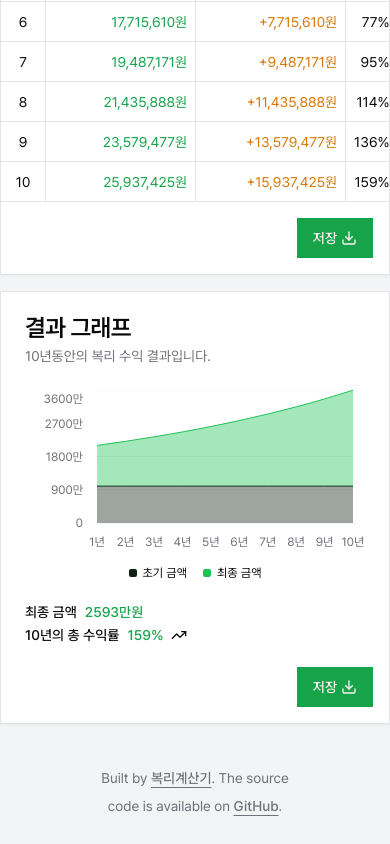
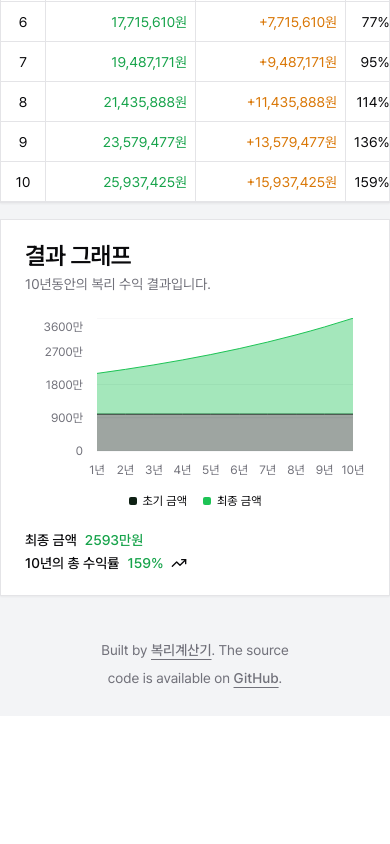
Before and after one commit to PARKmaker/Growi, a React (Vite) app in the folder client/: page /tools/compound-calculator in a window 390 px wide. Shown: the part 1597-2441 px from the top of the page. After the commit the page ends 2313 px from the top, so only its background shows below. Built offline with nearby package versions, Linux system fonts and the light colour scheme; no server answers.

Commit message:
Design: 모바일 환경에서 저장 버튼 숨기기

```diff
--- a/client/src/features/compound-calculator/components/calculation-graph.tsx
+++ b/client/src/features/compound-calculator/components/calculation-graph.tsx
@@ -154,7 +154,7 @@ export default function CalculationGraph() {
             </div>
           </CardFooter>
         </div>
-        <div className="flex justify-end p-4 pt-0">
+        <div className="hidden justify-end p-4 pt-0 sm:flex">
           <ImageDownloadButton fileName="그래프" id={'download-graph'} />
         </div>
       </Card>
--- a/client/src/features/compound-calculator/components/calculation-table.tsx
+++ b/client/src/features/compound-calculator/components/calculation-table.tsx
@@ -53,7 +53,7 @@ export default function CalculationTable() {
           ))}
         </TableBody>
       </Table>
-      <div className="flex justify-end p-4">
+      <div className="hidden justify-end p-4 sm:flex">
         <ImageDownloadButton fileName="표" id={'download-table'} />
       </div>
     </>
```
